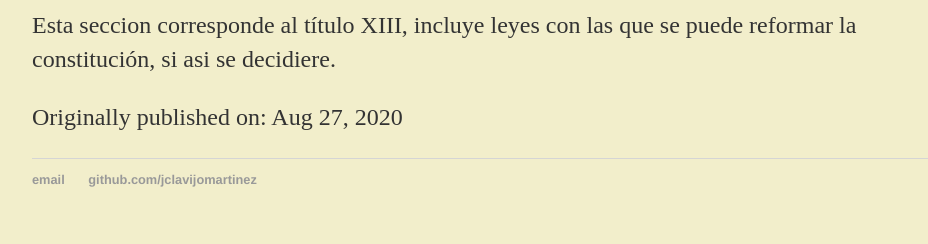
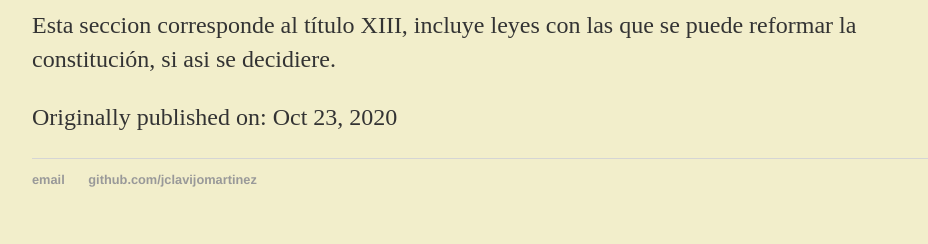
Before and after one commit to jclavijomartinez/jclavijomartinez.github.io, a Jekyll site: the page built from _posts/2020-10-23-la-constitucion.md, in a window 1280 px wide. Shown: the part 1031-1275 px from the top of the page, without its empty margins (160-1088 px from the left). Built offline with Jekyll 4.4.1, drawn with Linux system fonts in a browser that asks for light colours.

Commit message:
Update 2020-10-23-la-constitucion.md

```diff
--- a/_posts/2020-10-23-la-constitucion.md
+++ b/_posts/2020-10-23-la-constitucion.md
@@ -1,7 +1,7 @@
 ---
 layout: post
 title: "Tarea 8: La estructura de la constitución"
-date: 2020-08-27
+date: 2020-10-23
 author: Juan Sebastián Clavijo Martínez
 last_modified_at:   2020-10-23 10:05:35 -0050
 ---
```
